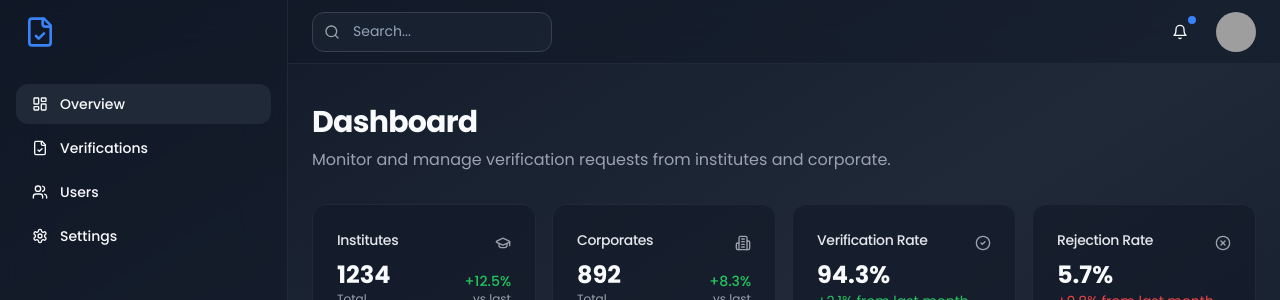
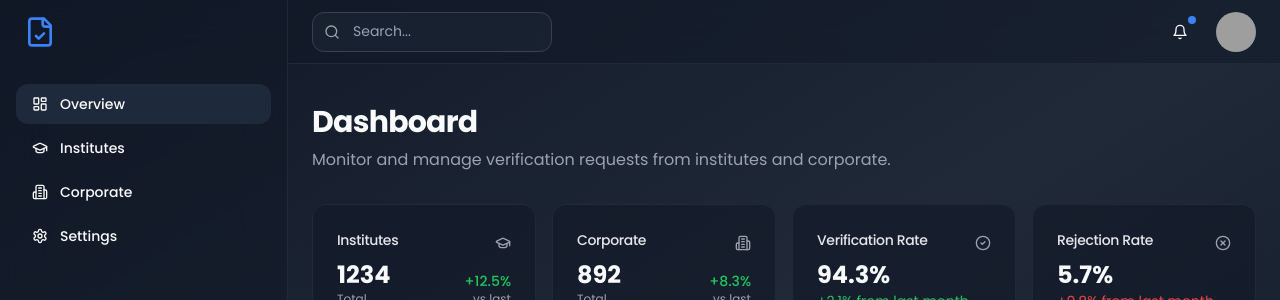
Before and after one commit to SinghAstra/Manual-Auth-Email-X, a Next.js app: page /admin/dashboard in a window 1280 px wide. Shown: the top 300 px of the page. Built offline with nearby package versions, Linux system fonts and the light colour scheme; grey boxes are pictures that could not be loaded.

Commit message:
Sidebar UI

```diff
--- a/components/dashboard/OverviewStats.tsx
+++ b/components/dashboard/OverviewStats.tsx
@@ -66,7 +66,7 @@ export function OverviewStats() {
         icon={GraduationCap}
       />
       <StatCard
-        title="Corporates"
+        title="Corporate"
         stats={{
           total: 892,
           pending: 23,
--- a/components/layout/sidebar.tsx
+++ b/components/layout/sidebar.tsx
@@ -1,15 +1,26 @@
-import { Button } from "@/components/ui/button";
+"use client";
+import { Button, buttonVariants } from "@/components/ui/button";
 import { cn } from "@/lib/utils";
-import { FileCheck, LayoutDashboard, Settings, Users } from "lucide-react";
+import {
+  Building2,
+  FileCheck,
+  GraduationCap,
+  LayoutDashboard,
+  Settings,
+} from "lucide-react";
+import Link from "next/link";
+import { usePathname } from "next/navigation";
 
 const navigation = [
-  { name: "Overview", href: "#", icon: LayoutDashboard },
-  { name: "Verifications", href: "#", icon: FileCheck },
-  { name: "Users", href: "#", icon: Users },
+  { name: "Overview", href: "/admin/dashboard", icon: LayoutDashboard },
+  { name: "Institutes", href: "/admin/verify/institutes", icon: GraduationCap },
+  { name: "Corporate", href: "/admin/verify/corporate", icon: Building2 },
   { name: "Settings", href: "#", icon: Settings },
 ];
 
 const Sidebar = () => {
+  const pathname = usePathname();
+
   return (
     <div className="hidden lg:fixed lg:inset-y-0 lg:flex lg:w-72 lg:flex-col">
       <div className="flex grow flex-col gap-y-5 overflow-y-auto bg-gray-900/50 backdrop-blur-xl px-6 pb-4 border-r border-gray-800">
@@ -20,20 +31,24 @@ const Sidebar = () => {
           <ul role="list" className="flex flex-1 flex-col gap-y-7">
             <li>
               <ul role="list" className="-mx-2 space-y-1">
-                {navigation.map((item) => (
+                {navigation.map((item) => {
+                  const isActive = pathname === item.href;
+                  return (
                     <li key={item.name}>
-                    <Button
-                      variant="ghost"
+                      <Link
+                        href={item.href}
                         className={cn(
+                          buttonVariants({ variant: "ghost" }),
                           "w-full justify-start gap-x-3",
-                        item.name === "Overview" && "bg-gray-800"
+                          isActive && "bg-accent"
                         )}
                       >
                         <item.icon className="h-5 w-5" />
                         {item.name}
-                    </Button>
+                      </Link>
                     </li>
-                ))}
+                  );
+                })}
               </ul>
             </li>
           </ul>
```
Lines whose indentation alone changed are shown as unchanged.
